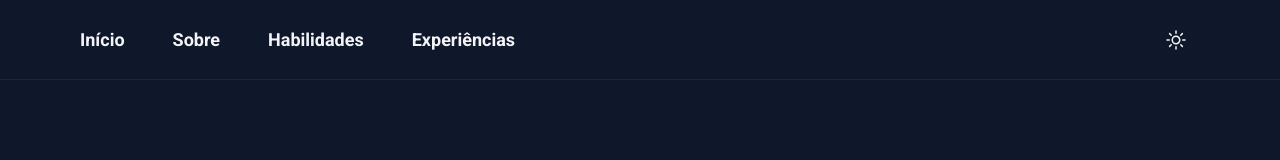
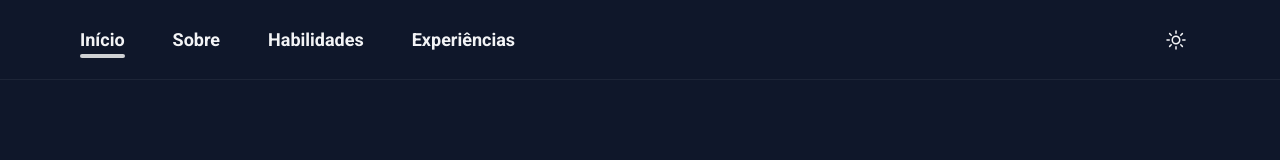
Before and after one commit to BrunoYTanaka/vitets-my-site, a React (Vite) app: page / in a window 1280 px wide. Shown: the top 160 px of the page. Built offline with nearby package versions, Linux system fonts and the light colour scheme.

Commit message:
feat: Highlight header on scroll

```diff
--- a/src/components/Header.tsx
+++ b/src/components/Header.tsx
@@ -1,4 +1,4 @@
-import { useState } from 'react'
+import { useEffect, useState } from 'react'
 import cn from 'classnames'
 import { Link } from 'components/Link'
 import { CloseIcon, MenuIcon, MoonIcon, SunIcon } from 'components/Icons'
@@ -7,7 +7,6 @@ import { AnimatePresence, motion } from 'framer-motion'
 import { useTheme } from 'hooks/useTheme'
 import { Button } from './Button'
 
-function Header() {
 const LINKS = [
   {
     id: 0,
@@ -31,8 +30,72 @@ function Header() {
   }
 ]
 
+const getDimensions = (ele: HTMLElement) => {
+  const { height } = ele.getBoundingClientRect()
+
+  const offsetTop = ele.offsetTop
+  const offsetBottom = offsetTop + height
+
+  return {
+    height,
+    offsetTop,
+    offsetBottom
+  }
+}
+
+interface RefData {
+  current: HTMLElement
+  section: string
+}
+
+function Header() {
   const { mode, changeTheme } = useTheme()
   const [isOpen, setIsOpen] = useState(false)
+  const [visibleSection, setVisibleSection] = useState('home')
+  const [refs, setRefs] = useState<RefData[]>([])
+
+  useEffect(() => {
+    if (refs.length === 0) {
+      const elements = LINKS.map((link) => {
+        return {
+          current: document.getElementById(link.to) as HTMLElement,
+          section: link.to
+        }
+      })
+      setRefs(elements)
+    }
+  }, [refs])
+
+  useEffect(() => {
+    const handleScroll = () => {
+      const scrollPosition = window.scrollY + 300
+
+      const selected = refs.find((ref) => {
+        const { offsetBottom, offsetTop } = getDimensions(ref.current)
+        return scrollPosition > offsetTop && scrollPosition < offsetBottom
+      })
+
+      if (selected && selected.section !== visibleSection) {
+        setVisibleSection(selected.section)
+      }
+    }
+
+    window.addEventListener('scroll', handleScroll)
+    return () => {
+      window.removeEventListener('scroll', handleScroll)
+    }
+  }, [refs, visibleSection])
+
+  const onClick = (to: string) => {
+    const section = document.getElementById(to)
+    console.log(section)
+    if (section) {
+      section.scrollIntoView({
+        behavior: 'smooth',
+        block: 'center'
+      })
+    }
+  }
 
   const handleChangeTheme = () => {
     changeTheme(mode === 'dark' ? 'light' : 'dark')
@@ -59,11 +122,9 @@ function Header() {
             {LINKS.map((link) => (
               <Link
                 key={link.id}
-                to="/"
-                isActive={false}
-                onClick={() => {
-                  console.log('click')
-                }}
+                isActive={visibleSection === link.to}
+                to={link.to}
+                onClick={onClick}
               >
                 {link.text}
               </Link>
@@ -114,11 +175,9 @@ function Header() {
                     {LINKS.map((link) => (
                       <Link
                         key={link.id}
-                        to="/"
+                        to={link.to}
                         isActive={false}
-                        onClick={() => {
-                          console.log('click')
-                        }}
+                        onClick={onClick}
                       >
                         {link.text}
                       </Link>
--- a/src/components/Link.tsx
+++ b/src/components/Link.tsx
@@ -1,14 +1,47 @@
-interface CustomLinkProps {
+import cn from 'classnames'
+import { motion } from 'framer-motion'
+interface LinkProps {
   children: React.ReactNode
   isActive: boolean
   to: string
   onClick: (to: string) => void
 }
 
-function Link({ children, to, isActive, onClick }: CustomLinkProps) {
+function Link({ children, to, isActive, onClick }: LinkProps) {
   return (
-    <button className="relative border-none bg-transparent text-lg font-bold capitalize leading-7 transition-colors hover:text-[#90caf9]">
+    <button
+      onClick={() => onClick(to)}
+      type="button"
+      aria-label={`Navegar para ${to}`}
+      className={cn(
+        'relative',
+        'border-none',
+        'bg-transparent',
+        'text-lg',
+        'font-bold',
+        'capitalize',
+        'leading-7',
+        'transition-colors',
+        'hover:text-blue-300'
+      )}
+    >
       {children}
+      {isActive && (
+        <motion.div
+          layoutId="underline"
+          className={cn(
+            'absolute',
+            'top-full',
+            'left-0',
+            'w-full',
+            'h-1',
+            'rounded-2xl',
+            'opacity-80',
+            'bg-black',
+            'dark:bg-white'
+          )}
+        />
+      )}
     </button>
   )
 }
--- a/src/components/Sections/AboutMe.tsx
+++ b/src/components/Sections/AboutMe.tsx
@@ -33,7 +33,7 @@ function AboutMe() {
   return (
     <section
       className="grid grid-cols-1 justify-center gap-20 py-12 md:grid-cols-[1fr,1fr] md:gap-12 md:py-24"
-      id="about-me"
+      id="about"
     >
       <div className="order-2 flex flex-col items-center justify-center space-y-8 md:order-1 md:items-start">
         <img src="/skills.png" alt="" />
--- a/src/components/Sections/Experiences.tsx
+++ b/src/components/Sections/Experiences.tsx
@@ -30,7 +30,7 @@ function Experiences() {
   return (
     <section
       className="grid grid-cols-1 justify-center gap-20 py-12 md:grid-cols-[1fr,1fr] md:gap-12 md:py-24"
-      id="about-me"
+      id="experiences"
     >
       <div className="order-2 flex flex-col items-center justify-start space-y-8 md:order-1">
         <h4 className="text-4xl font-bold leading-5">Educação</h4>
--- a/src/components/Sections/Skills.tsx
+++ b/src/components/Sections/Skills.tsx
@@ -52,7 +52,7 @@ function Skills() {
   return (
     <section
       className="grid grid-cols-1 justify-center gap-20 py-12 md:grid-cols-[1fr,1fr] md:gap-12 md:py-24"
-      id="about-me"
+      id="skills"
     >
       <div className="order-2 flex flex-col items-center justify-start space-y-8 md:order-1">
         <h4 className="text-center text-3xl font-bold leading-snug md:text-4xl">
--- a/src/pages/Home/index.tsx
+++ b/src/pages/Home/index.tsx
@@ -8,8 +8,8 @@ function Home() {
     <div className="mx-auto w-full max-w-7xl px-2 md:px-20">
       <Contact />
       <AboutMe />
+      <Skills />
       <Experiences />
-      <Skills />
     </div>
   )
 }
--- a/src/styles/global.css
+++ b/src/styles/global.css
@@ -61,7 +61,7 @@ p, h1, h2, h3, h4, h5, h6 {
   }
 
   .text-primary {
-    @apply text-black fill-black dark:text-gray-100 dark:fill-gray-100;
+    @apply text-black fill-black  dark:text-gray-100 dark:fill-gray-100 dark:border-white;
   }
 
   .bg-card {
```
Lines whose indentation alone changed are shown as unchanged.
